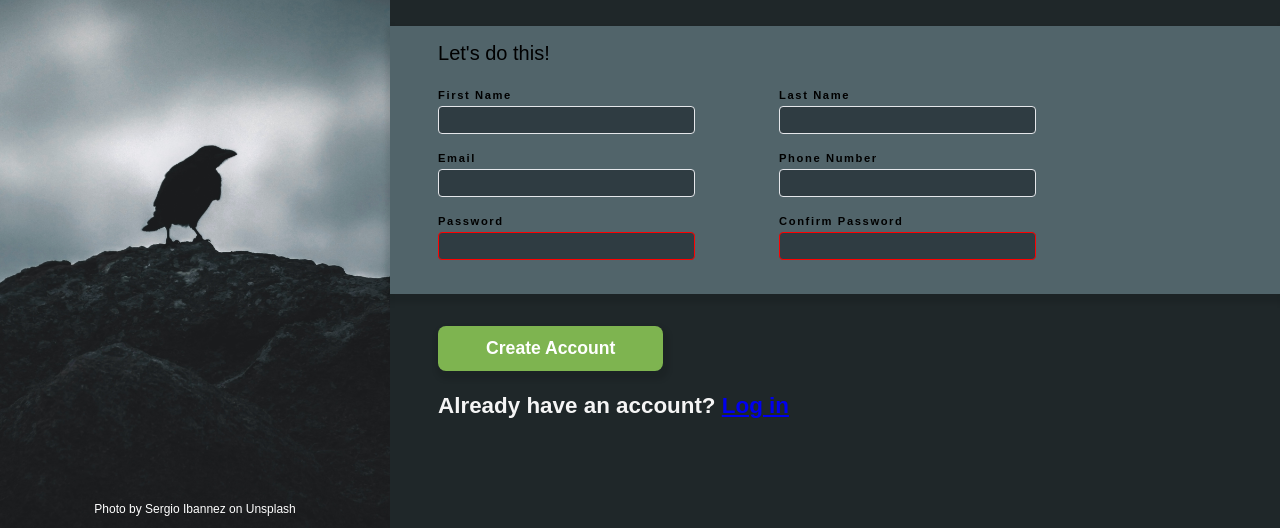
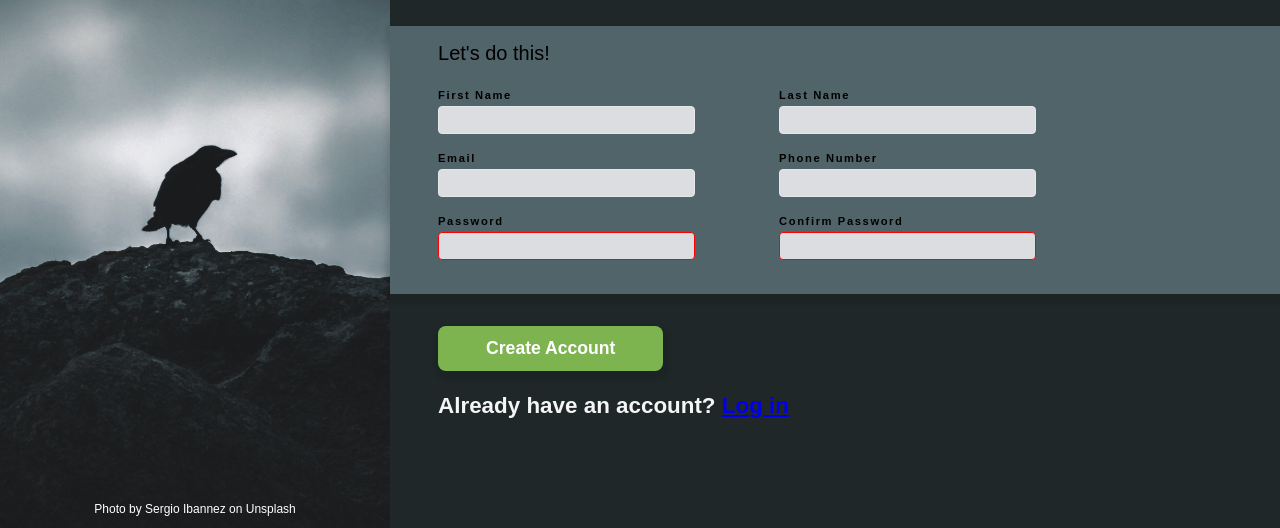
Before and after one commit to stevenletts/Sign-Up_Form, a plain HTML site: page index.html in a window 1280 px wide. Shown: the part 272-800 px from the top of the page. Drawn offline with Linux system fonts and the light colour scheme.

Commit message:
input boc color update

```diff
--- a/style.css
+++ b/style.css
@@ -91,7 +91,7 @@ body {
     width: 100%;
     font-size: 1rem;
     margin-right: 32px;
-    background-color: rgb(47, 60, 66);
+    background-color: rgb(220,221,225);
 }
 
 .inputs-section h3 {
```
